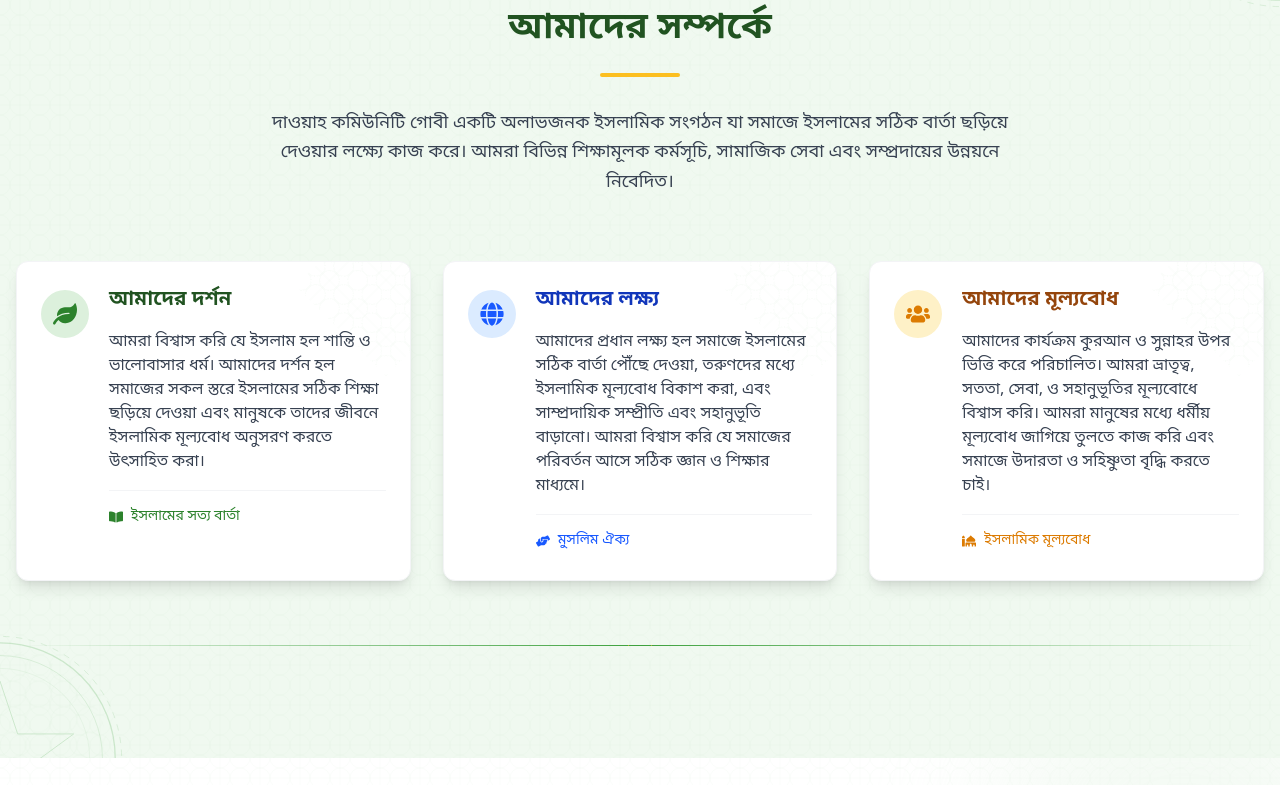
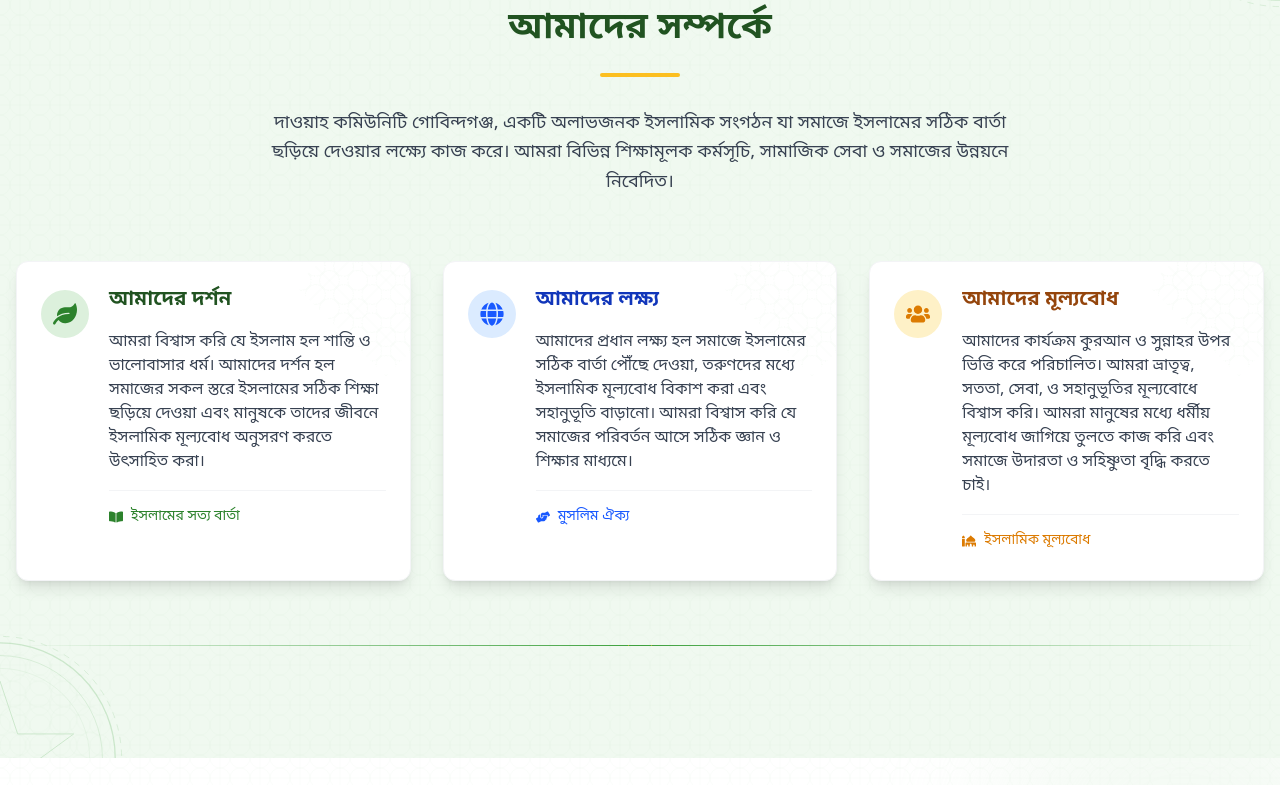
Before and after one commit to basharovi/dawah-community-next-js, a Next.js app: page / in a window 1280 px wide. Shown: the part 915-1700 px from the top of the page. Built offline with nearby package versions, Linux system fonts and the light colour scheme; a web font is replaced by a local one.

Commit message:
updated footer and about us

```diff
--- a/components/About.js
+++ b/components/About.js
@@ -32,7 +32,7 @@ export default function About() {
             <div className="h-1 w-20 bg-islamic-gold-400 mx-auto mb-8 rounded-full"></div>
 
             <p className="text-gray-700 text-lg leading-relaxed">
-              দাওয়াহ কমিউনিটি গোবী একটি অলাভজনক ইসলামিক সংগঠন যা সমাজে ইসলামের সঠিক বার্তা ছড়িয়ে দেওয়ার লক্ষ্যে কাজ করে। আমরা বিভিন্ন শিক্ষামূলক কর্মসূচি, সামাজিক সেবা এবং সম্প্রদায়ের উন্নয়নে নিবেদিত।
+              দাওয়াহ কমিউনিটি গোবিন্দগঞ্জ, একটি অলাভজনক ইসলামিক সংগঠন যা সমাজে ইসলামের সঠিক বার্তা ছড়িয়ে দেওয়ার লক্ষ্যে কাজ করে। আমরা বিভিন্ন শিক্ষামূলক কর্মসূচি, সামাজিক সেবা ও সমাজের উন্নয়নে নিবেদিত।
             </p>
           </motion.div>
 
@@ -77,7 +77,7 @@ export default function About() {
                 <div>
                   <h3 className="mb-4 text-xl font-title font-semibold text-islamic-blue-800">আমাদের লক্ষ্য</h3>
                   <p className="text-gray-700">
-                    আমাদের প্রধান লক্ষ্য হল সমাজে ইসলামের সঠিক বার্তা পৌঁছে দেওয়া, তরুণদের মধ্যে ইসলামিক মূল্যবোধ বিকাশ করা, এবং সাম্প্রদায়িক সম্প্রীতি এবং সহানুভূতি বাড়ানো। আমরা বিশ্বাস করি যে সমাজের পরিবর্তন আসে সঠিক জ্ঞান ও শিক্ষার মাধ্যমে।
+                    আমাদের প্রধান লক্ষ্য হল সমাজে ইসলামের সঠিক বার্তা পৌঁছে দেওয়া, তরুণদের মধ্যে ইসলামিক মূল্যবোধ বিকাশ করা এবং সহানুভূতি বাড়ানো। আমরা বিশ্বাস করি যে সমাজের পরিবর্তন আসে সঠিক জ্ঞান ও শিক্ষার মাধ্যমে।
                   </p>
                   <div className="pt-4 mt-4 border-t border-gray-100">
                     <span className="inline-flex items-center text-sm font-medium text-islamic-blue-600">
--- a/components/Footer.js
+++ b/components/Footer.js
@@ -160,14 +160,6 @@ export default function Footer() {
         {/* Copyright */}
         <div className="border-t border-islamic-green-700 mt-10 pt-6 text-center">
           <p className="text-gray-300">&copy; ২০২৫ | দাওয়াহ কমিউনিটি গোবিন্দগঞ্জ | সমস্ত অধিকার সংরক্ষিত</p>
-          <div className="mt-3 flex justify-center items-center space-x-2">
-            <div className="w-8 h-8 bg-islamic-green-700 rounded-full flex items-center justify-center">
-              <FaMosque className="text-islamic-gold-300 text-sm" />
-            </div>
-            <div className="w-8 h-8 bg-islamic-green-700 rounded-full flex items-center justify-center">
-              <FaPray className="text-islamic-gold-300 text-sm" />
-            </div>
-          </div>
         </div>
       </div>
     </footer>
```
